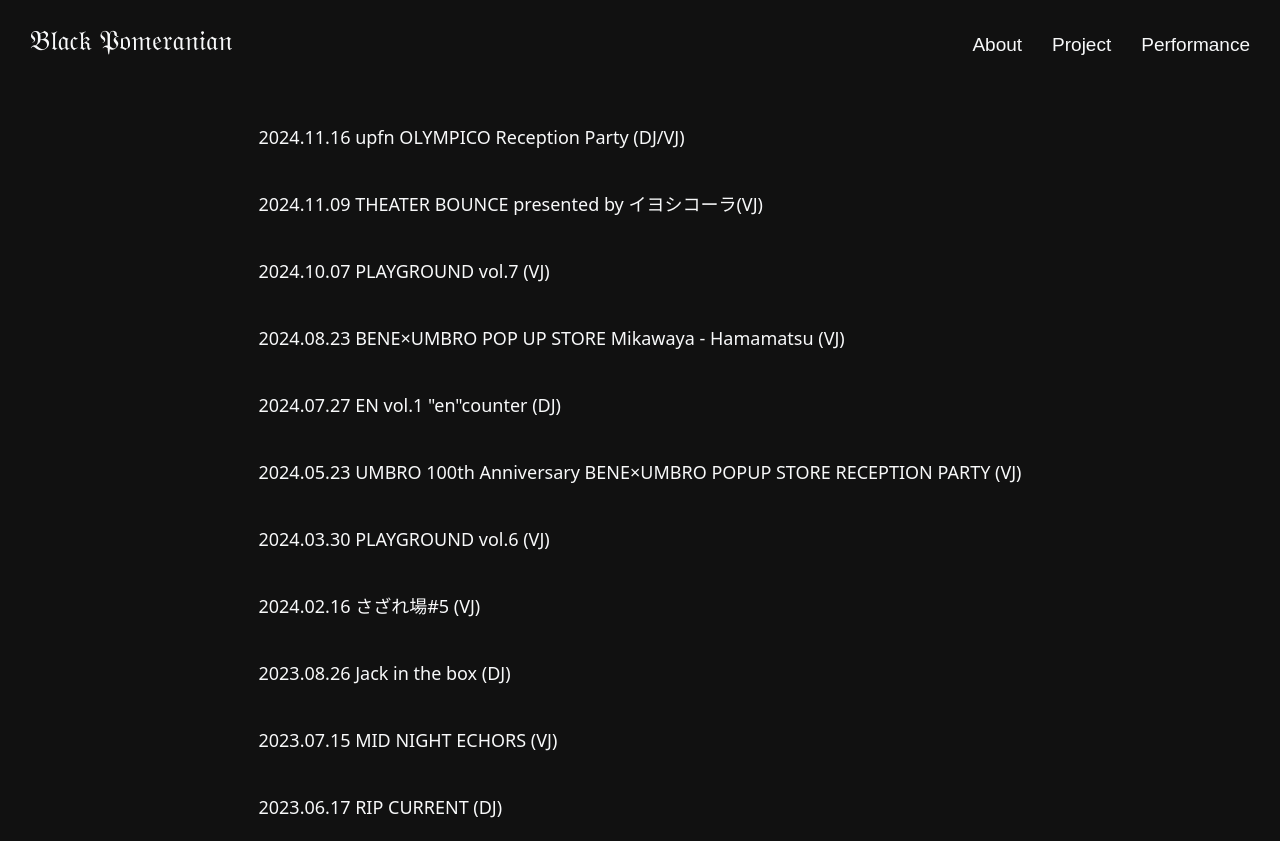
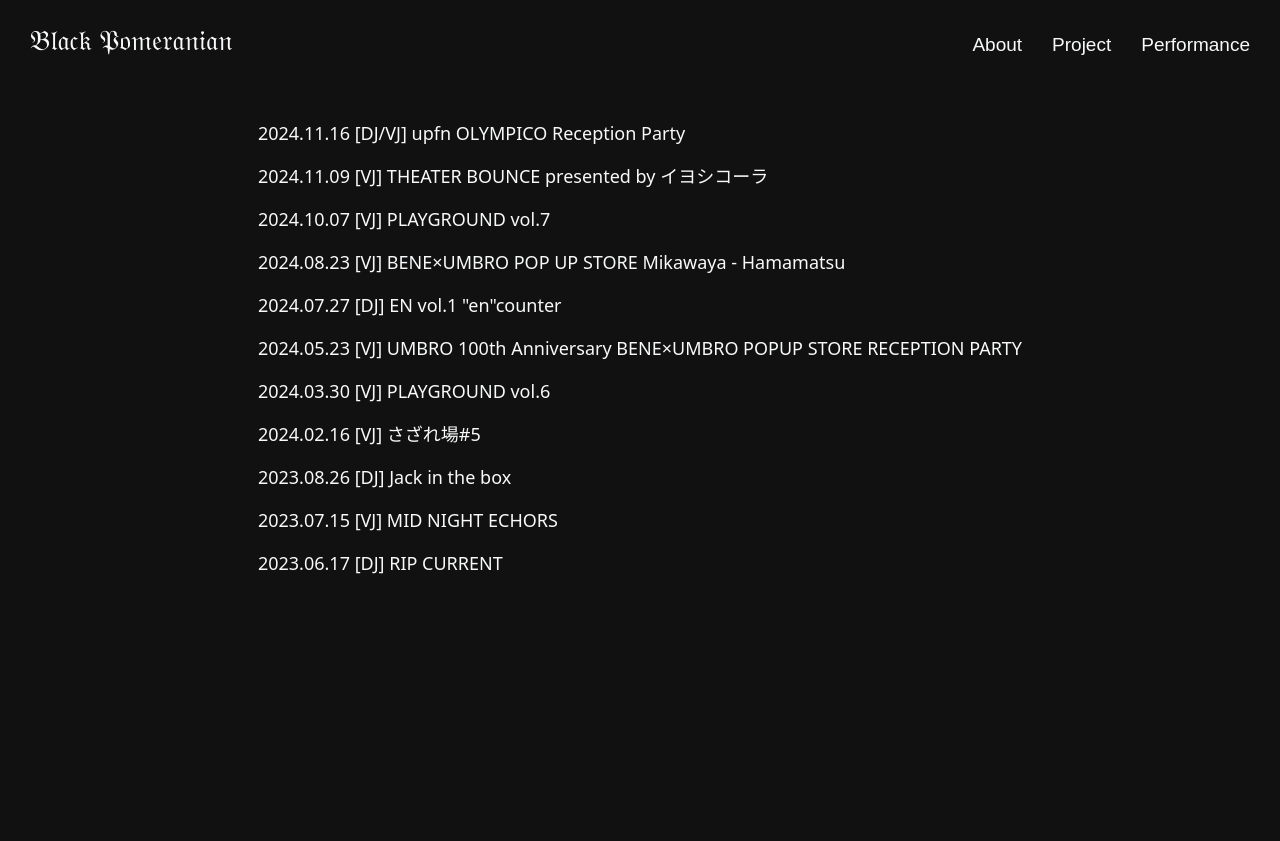
Before and after one commit to black-pomeranian/blapome-portfolio, a React (Create React App) app: page /performance in a window 1280 px wide. After the commit the page ends 800 px from the top, so only its background shows below. Built offline with nearby package versions, Linux system fonts and the light colour scheme.

Commit message:
cssと文字列を修正

```diff
--- a/src/components/Performance.js
+++ b/src/components/Performance.js
@@ -5,18 +5,18 @@
     <div className="container h-100 text-light ">
       <div className="flex justify-content-center align-items-center ">
           <div className="performance-jp text-start">
-            <ul className="performance list-unstyled space-y-8">
-              <li className="py-1">2024.11.16 upfn OLYMPICO Reception Party (DJ/VJ)</li>
-              <li className="py-1">2024.11.09 THEATER BOUNCE presented by イヨシコーラ(VJ)</li>
-              <li className="py-1">2024.10.07 PLAYGROUND vol.7 (VJ)</li>
-              <li className="py-1">2024.08.23 BENE×UMBRO POP UP STORE Mikawaya - Hamamatsu (VJ)</li>
-              <li className="py-1">2024.07.27 EN vol.1 "en"counter (DJ)</li>
-              <li className="py-1">2024.05.23 UMBRO 100th Anniversary BENE×UMBRO POPUP STORE RECEPTION PARTY (VJ)</li>
-              <li className="py-1">2024.03.30 PLAYGROUND vol.6 (VJ)</li>
-              <li className="py-1">2024.02.16 さざれ場#5 (VJ)</li>
-              <li className="py-1">2023.08.26 Jack in the box (DJ)</li>
-              <li className="py-1">2023.07.15 MID NIGHT ECHORS (VJ)</li>
-              <li className="py-1">2023.06.17 RIP CURRENT (DJ)</li>
+            <ul className="performance list-unstyled space-y-4">
+              <li>2024.11.16 [DJ/VJ] upfn OLYMPICO Reception Party</li>
+              <li>2024.11.09 [VJ] THEATER BOUNCE presented by イヨシコーラ</li>
+              <li>2024.10.07 [VJ] PLAYGROUND vol.7 </li>
+              <li>2024.08.23 [VJ] BENE×UMBRO POP UP STORE Mikawaya - Hamamatsu</li>
+              <li>2024.07.27 [DJ] EN vol.1 "en"counter</li>
+              <li>2024.05.23 [VJ] UMBRO 100th Anniversary BENE×UMBRO POPUP STORE RECEPTION PARTY</li>
+              <li>2024.03.30 [VJ] PLAYGROUND vol.6</li>
+              <li>2024.02.16 [VJ] さざれ場#5</li>
+              <li>2023.08.26 [DJ] Jack in the box</li>
+              <li>2023.07.15 [VJ] MID NIGHT ECHORS</li>
+              <li>2023.06.17 [DJ] RIP CURRENT</li>
             </ul>
           </div>
       </div>
```
